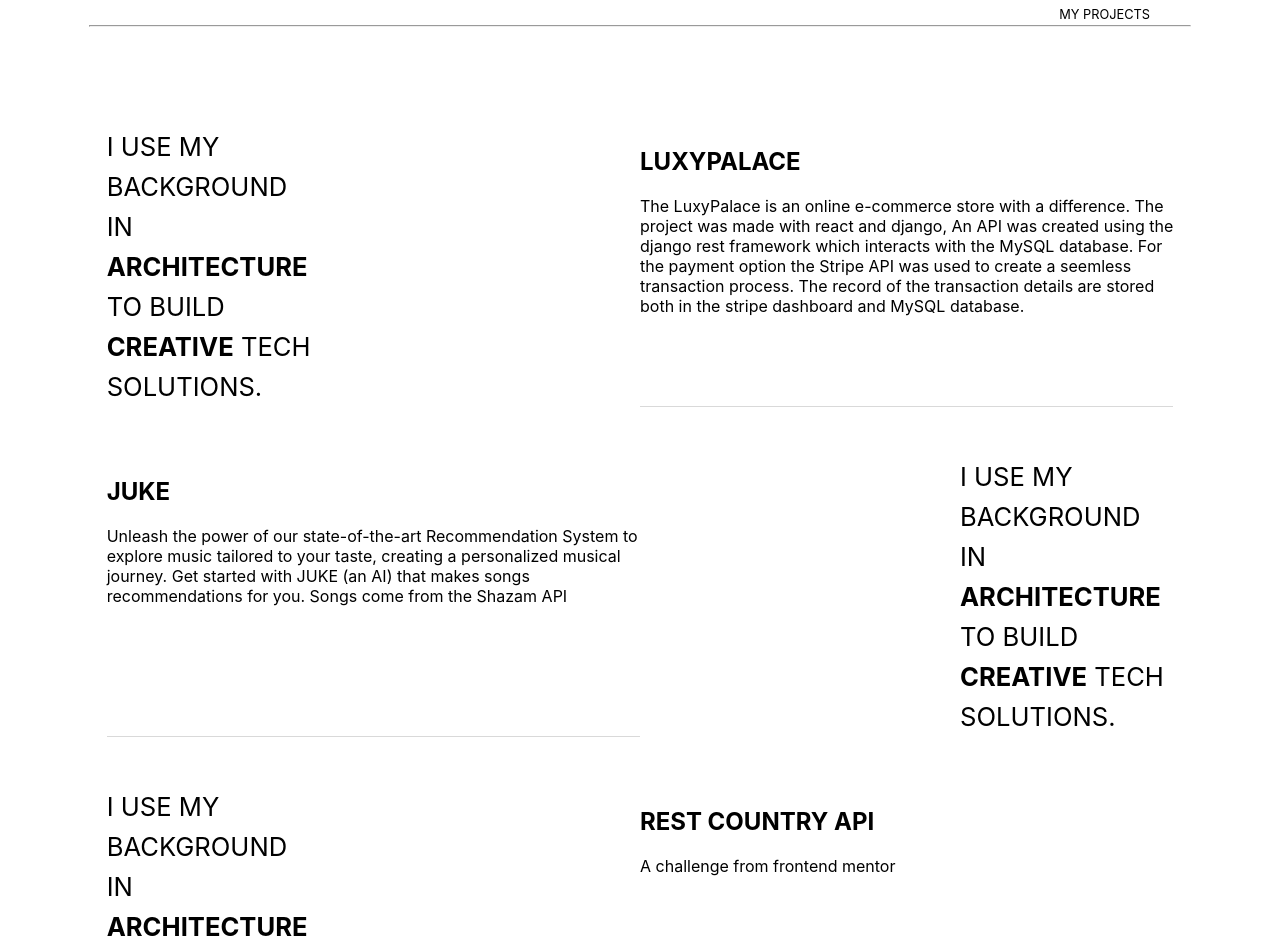
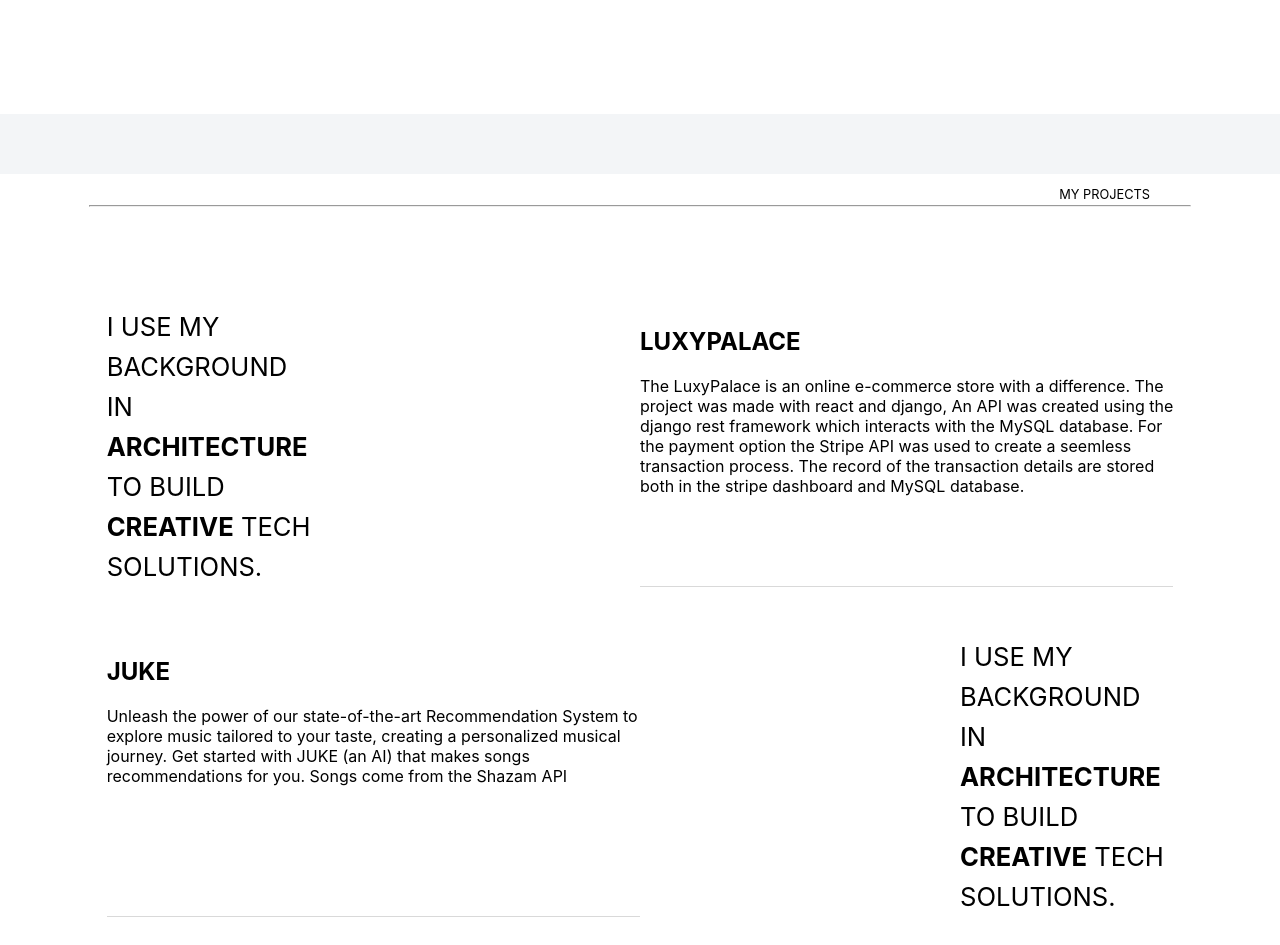
Before and after one commit to joseph0017/website-portfolio, a React (Create React App) app: page / in a window 1280 px wide. Shown: the part 1547-2492 px from the top of the page. Built offline with nearby package versions, Linux system fonts and the light colour scheme.

Commit message:
added grey container

```diff
--- a/src/App.js
+++ b/src/App.js
@@ -4,15 +4,20 @@ import Hero from './components/Hero';
 import Project from './components/Project';
 import Skills from './components/Skills';
 import Navbar from './components/navbar';
+import Container from './components/Container';
 
 function App () {
   return (
     <div className='App'>
       <Navbar />
       <Hero />
+      <Container />
       <About />
+      <Container />
       <Skills />
+      <Container />
       <Project />
+      <Container />
       <Contact />
     </div>
   );
--- /dev/null
+++ b/src/components/Container.js
@@ -0,0 +1,11 @@
+import React from 'react';
+
+const Container = () => {
+  return (
+    <div>
+      <div className='container'></div>
+    </div>
+  );
+};
+
+export default Container;
--- a/src/components/Hero.js
+++ b/src/components/Hero.js
@@ -1,7 +1,6 @@
 import React from 'react';
 import next from '../assets/next.png';
 import { motion } from 'framer-motion';
-import './styles/styles.css';
 
 const Hero = () => {
   const animateHome = {
--- a/src/components/Project.js
+++ b/src/components/Project.js
@@ -79,7 +79,8 @@ const Project = () => {
           whileInView='visible'>
           <h2>REST COUNTRY API</h2>
           <p className='mentor'>
-            A challenge from frontend mentor
+            An application that gets all the details you need to know about any country in the world. The data comes from REST Countries API. shout out to matt from frontendmentor
+            as I enjoyed working on this application. This is a challenge from frontend mentor.
           </p>
         </motion.div>
       </div>
--- a/src/index.css
+++ b/src/index.css
@@ -237,6 +237,7 @@ h1 {
   grid-template-columns: repeat(12, 1fr);
   grid-row-gap: 50px;
   margin-top: 100px;
+  padding-bottom: 50px;
 }
 
 .left-text-1 {
@@ -371,6 +372,12 @@ hr {
 
 textarea {
   font-family: Arial;
+}
+
+.container {
+  background-color: #f3f5f7;
+  padding-top: 30px;
+  padding-bottom: 30px;
 }
 
 @media screen and (max-width: 765px) {
@@ -571,13 +578,12 @@ padding-bottom: 41px;
 
 .next-image {
   width: 20px;
-  margin-top: 85px;
+  margin-top: 40px;
 }
 
 /* about me */
 
 .aboutme {
-  margin-top: 100px;
   padding-bottom: 0;
 }
 
@@ -585,14 +591,24 @@ padding-bottom: 41px;
   margin-top: 15px;
 }
 
+.about-container {
+  padding-bottom: 40px;
+}
+
 /* toolkit */
 
 .toolkit {
-  padding-bottom: 0;
+  padding-bottom: 40px;
 }
 
 .button-rows {
     margin-top: 50px;
+}
+
+/* project */
+
+.project-container {
+  padding-bottom: 0px;
 }
 
 /* contacts */
```
Also changed, not shown: src/components/styles/styles.css (deleted).
